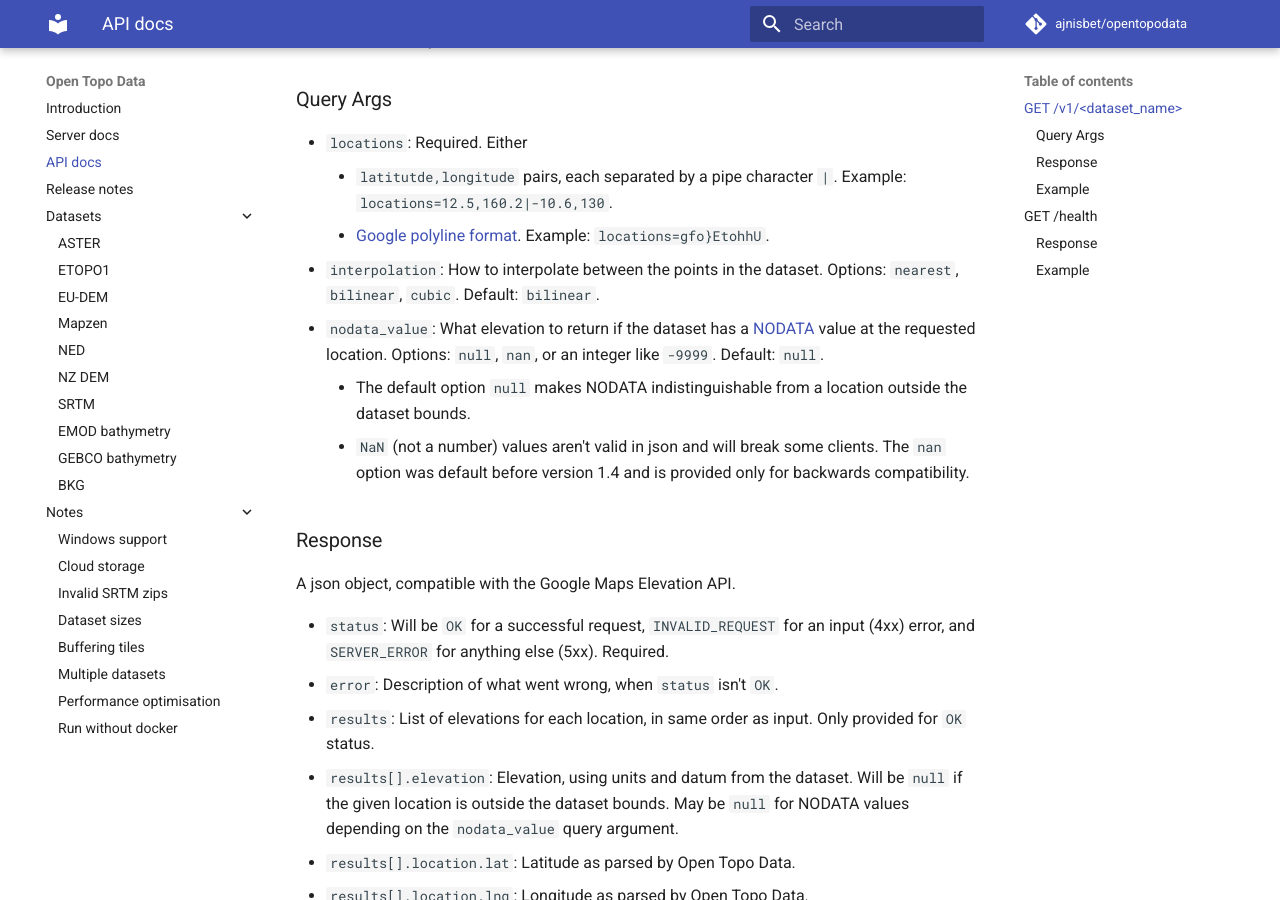
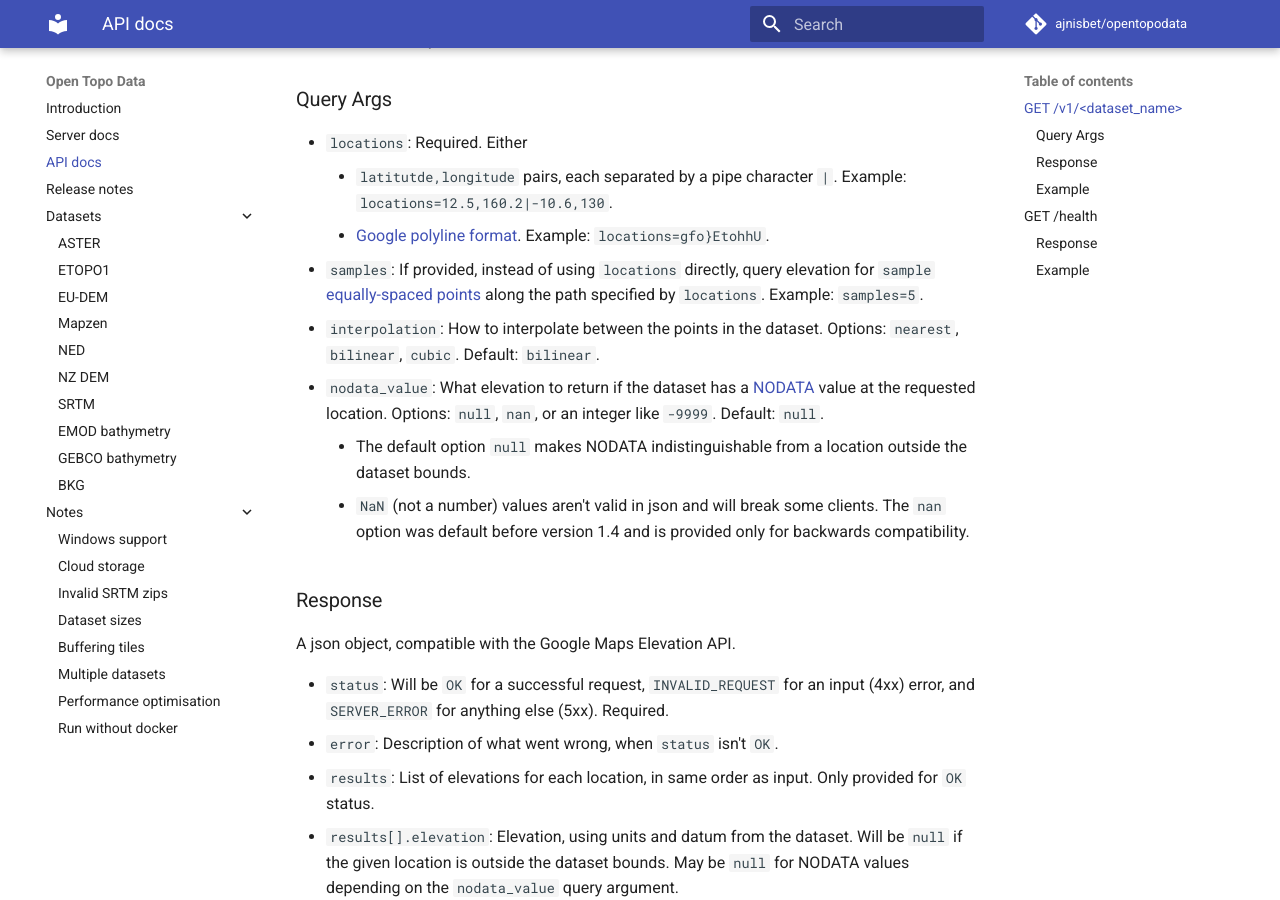
Before and after one commit to ajnisbet/opentopodata, an MkDocs documentation site: the page built from docs/api.md, in a window 1280 px wide and 900 px high, scrolled down 471 px. Built offline with MkDocs 1.6.1 and Material for MkDocs 9.7.7, drawn with Linux system fonts in a browser that asks for light colours; comment, search, counter and statistics services are not loaded.

Commit message:
Document samples feature
See #47

```diff
--- a/docs/api.md
+++ b/docs/api.md
@@ -18,6 +18,7 @@ Latitudes and longitudes should be in `EPSG:4326` (also known as WGS-84 format),
 * `locations`: Required. Either
     * `latitutde,longitude` pairs, each separated by a pipe character `|`. Example: `locations=12.5,160.2|-10.6,130`.
     * [Google polyline format](https://developers.google.com/maps/documentation/utilities/polylinealgorithm). Example: `locations=gfo}EtohhU`.
+* `samples`: If provided, instead of using `locations` directly, query elevation for `sample` [equally-spaced points](https://www.gpxz.io/blog/sampling-points-on-a-line) along the path specified by `locations`. Example: `samples=5`.
 * `interpolation`: How to interpolate between the points in the dataset. Options: `nearest`, `bilinear`, `cubic`. Default: `bilinear`.
 * `nodata_value`: What elevation to return if the dataset has a [NODATA](https://desktop.arcgis.com/en/arcmap/10.3/manage-data/raster-and-images/nodata-in-raster-datasets.htm) value at the requested location. Options: `null`, `nan`, or an integer like `-9999`. Default: `null`.
     * The default option `null` makes NODATA indistinguishable from a location outside the dataset bounds.
```
